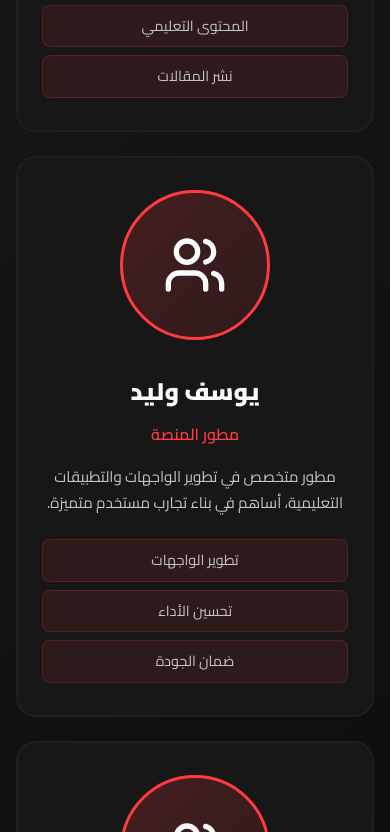
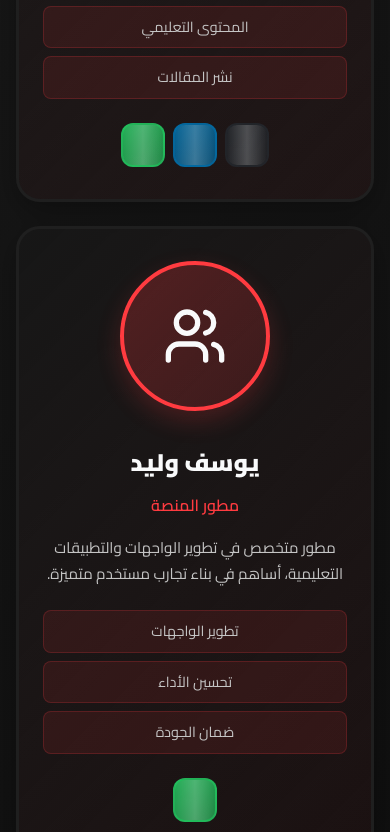
Before and after one commit to phoenixcrypto/cyber-tmsah, a Next.js app: page /about in a window 390 px wide. Shown: the part 4312-5144 px from the top of the page. Built offline with nearby package versions, Linux system fonts and the light colour scheme.

Commit message:
Enhance team cards design and add social buttons
- Simplify Home page team cards design
- Enhance About page team cards with stronger design
- Add GitHub, LinkedIn, WhatsApp buttons for team members
- Responsive design for mobile devices

```diff
--- a/app/about/page.tsx
+++ b/app/about/page.tsx
@@ -1,6 +1,7 @@
 'use client'
 
-import { Users, BookOpen, Award, Target, Heart, Lightbulb, Info, Star } from 'lucide-react'
+import { Users, BookOpen, Award, Target, Heart, Lightbulb, Info, Star, Github, Linkedin, MessageCircle } from 'lucide-react'
+import Link from 'next/link'
 
 export default function AboutPage() {
 
@@ -246,6 +247,20 @@ export default function AboutPage() {
                   <div className="team-member-responsibility-item-about">المحتوى التعليمي</div>
                   <div className="team-member-responsibility-item-about">نشر المقالات</div>
                 </div>
+                <div className="team-member-socials-about">
+                  <Link href="https://github.com/phoenixcrypto" target="_blank" rel="noopener noreferrer" className="team-social-button-about team-social-github">
+                    <Github className="w-5 h-5" />
+                    <span>GitHub</span>
+                  </Link>
+                  <Link href="https://www.linkedin.com" target="_blank" rel="noopener noreferrer" className="team-social-button-about team-social-linkedin">
+                    <Linkedin className="w-5 h-5" />
+                    <span>LinkedIn</span>
+                  </Link>
+                  <Link href="https://wa.me/" target="_blank" rel="noopener noreferrer" className="team-social-button-about team-social-whatsapp">
+                    <MessageCircle className="w-5 h-5" />
+                    <span>WhatsApp</span>
+                  </Link>
+                </div>
               </div>
             </div>
 
@@ -266,6 +281,12 @@ export default function AboutPage() {
                   <div className="team-member-responsibility-item-about">تطوير الواجهات</div>
                   <div className="team-member-responsibility-item-about">تحسين الأداء</div>
                   <div className="team-member-responsibility-item-about">ضمان الجودة</div>
+                </div>
+                <div className="team-member-socials-about">
+                  <Link href="https://wa.me/" target="_blank" rel="noopener noreferrer" className="team-social-button-about team-social-whatsapp">
+                    <MessageCircle className="w-5 h-5" />
+                    <span>WhatsApp</span>
+                  </Link>
                 </div>
               </div>
             </div>
@@ -288,6 +309,20 @@ export default function AboutPage() {
                   <div className="team-member-responsibility-item-about">خريطة الطريق</div>
                   <div className="team-member-responsibility-item-about">الموارد التعليمية</div>
                 </div>
+                <div className="team-member-socials-about">
+                  <Link href="https://github.com" target="_blank" rel="noopener noreferrer" className="team-social-button-about team-social-github">
+                    <Github className="w-5 h-5" />
+                    <span>GitHub</span>
+                  </Link>
+                  <Link href="https://www.linkedin.com" target="_blank" rel="noopener noreferrer" className="team-social-button-about team-social-linkedin">
+                    <Linkedin className="w-5 h-5" />
+                    <span>LinkedIn</span>
+                  </Link>
+                  <Link href="https://wa.me/" target="_blank" rel="noopener noreferrer" className="team-social-button-about team-social-whatsapp">
+                    <MessageCircle className="w-5 h-5" />
+                    <span>WhatsApp</span>
+                  </Link>
+                </div>
               </div>
             </div>
           </div>
--- a/app/globals.css
+++ b/app/globals.css
@@ -3051,42 +3051,27 @@ footer {
   margin-top: 3rem;
 }
 
+/* Simplified Team Cards - Home Page */
 .team-card-enhanced {
   background: var(--card-bg);
-  border: 2px solid var(--border-dark);
-  border-radius: 20px;
-  padding: 2.5rem;
+  border: 1px solid var(--border-dark);
+  border-radius: 16px;
+  padding: 2rem;
   position: relative;
   overflow: hidden;
-  transition: all 0.3s ease;
+  transition: all 0.2s ease;
   animation: slideUpFade 0.6s ease-out forwards;
   opacity: 0;
 }
 
-.team-card-enhanced::before {
-  content: '';
-  position: absolute;
-  top: 0;
-  left: 0;
-  right: 0;
-  height: 4px;
-  background: linear-gradient(90deg, var(--primary-red), var(--primary-red-soft));
-  transform: scaleX(0);
-  transition: transform 0.3s ease;
-}
-
 .team-card-enhanced:hover {
-  transform: translateY(-10px);
+  transform: translateY(-5px);
   border-color: var(--primary-red);
-  box-shadow: 0 25px 50px rgba(255, 59, 64, 0.25);
-}
-
-.team-card-enhanced:hover::before {
-  transform: scaleX(1);
+  box-shadow: 0 10px 25px rgba(255, 59, 64, 0.15);
 }
 
 .team-card-enhanced:active {
-  transform: translateY(-5px) scale(0.98);
+  transform: translateY(-2px);
 }
 
 .team-card-header {
@@ -3097,17 +3082,17 @@ footer {
 }
 
 .team-card-avatar {
-  width: 70px;
-  height: 70px;
+  width: 60px;
+  height: 60px;
   border-radius: 50%;
-  background: linear-gradient(135deg, rgba(255, 59, 64, 0.2), rgba(255, 59, 64, 0.1));
+  background: linear-gradient(135deg, rgba(255, 59, 64, 0.15), rgba(255, 59, 64, 0.1));
   display: flex;
   align-items: center;
   justify-content: center;
   color: var(--primary-white);
-  font-size: 1.75rem;
-  font-weight: 700;
-  border: 2px solid var(--primary-red);
+  font-size: 1.5rem;
+  font-weight: 600;
+  border: 1px solid var(--primary-red);
 }
 
 .team-card-info {
@@ -3295,19 +3280,20 @@ footer {
   transform: translateX(-50%) translateX(10px);
 }
 
-/* Team Member Cards - About Page */
+/* Team Member Cards - About Page - Enhanced Design */
 .team-member-card-about {
-  background: var(--card-bg);
-  border: 2px solid var(--border-dark);
-  border-radius: 20px;
-  padding: 2.5rem;
+  background: linear-gradient(135deg, var(--card-bg) 0%, rgba(255, 59, 64, 0.05) 100%);
+  border: 3px solid var(--border-dark);
+  border-radius: 24px;
+  padding: 3rem 2.5rem;
   text-decoration: none;
   display: flex;
   flex-direction: column;
   position: relative;
   overflow: hidden;
-  transition: all 0.3s ease;
+  transition: all 0.4s cubic-bezier(0.4, 0, 0.2, 1);
   text-align: center;
+  box-shadow: 0 10px 30px rgba(0, 0, 0, 0.3);
 }
 
 .team-member-card-about::before {
@@ -3316,24 +3302,43 @@ footer {
   top: 0;
   left: 0;
   right: 0;
-  height: 4px;
-  background: linear-gradient(90deg, var(--primary-red), var(--primary-red-soft));
+  height: 5px;
+  background: linear-gradient(90deg, var(--primary-red), var(--primary-red-soft), var(--primary-red));
   transform: scaleX(0);
-  transition: transform 0.3s ease;
+  transition: transform 0.4s ease;
+  z-index: 1;
+}
+
+.team-member-card-about::after {
+  content: '';
+  position: absolute;
+  top: -50%;
+  left: -50%;
+  width: 200%;
+  height: 200%;
+  background: radial-gradient(circle, rgba(255, 59, 64, 0.1) 0%, transparent 70%);
+  opacity: 0;
+  transition: opacity 0.4s ease;
+  pointer-events: none;
 }
 
 .team-member-card-about:hover {
-  transform: translateY(-10px);
+  transform: translateY(-15px) scale(1.02);
   border-color: var(--primary-red);
-  box-shadow: 0 25px 50px rgba(255, 59, 64, 0.25);
+  box-shadow: 0 30px 60px rgba(255, 59, 64, 0.4), 0 0 40px rgba(255, 59, 64, 0.2);
+  background: linear-gradient(135deg, var(--card-bg) 0%, rgba(255, 59, 64, 0.1) 100%);
 }
 
 .team-member-card-about:hover::before {
   transform: scaleX(1);
 }
 
+.team-member-card-about:hover::after {
+  opacity: 1;
+}
+
 .team-member-card-about:active {
-  transform: translateY(-5px) scale(0.98);
+  transform: translateY(-10px) scale(0.99);
 }
 
 .team-member-image-container-about {
@@ -3344,23 +3349,25 @@ footer {
 }
 
 .team-member-image-placeholder-about {
-  width: 180px;
-  height: 180px;
+  width: 200px;
+  height: 200px;
   border-radius: 50%;
-  background: linear-gradient(135deg, rgba(255, 59, 64, 0.2), rgba(255, 59, 64, 0.1));
-  border: 3px solid var(--primary-red);
+  background: linear-gradient(135deg, rgba(255, 59, 64, 0.25), rgba(255, 59, 64, 0.15));
+  border: 4px solid var(--primary-red);
   display: flex;
   align-items: center;
   justify-content: center;
-  transition: all 0.3s ease;
+  transition: all 0.4s cubic-bezier(0.4, 0, 0.2, 1);
   position: relative;
   overflow: hidden;
+  box-shadow: 0 10px 25px rgba(255, 59, 64, 0.2);
 }
 
 .team-member-card-about:hover .team-member-image-placeholder-about {
-  transform: scale(1.05);
+  transform: scale(1.1) rotate(5deg);
   border-color: var(--primary-red-soft);
-  box-shadow: 0 10px 30px rgba(255, 59, 64, 0.3);
+  box-shadow: 0 15px 40px rgba(255, 59, 64, 0.5), 0 0 30px rgba(255, 59, 64, 0.3);
+  background: linear-gradient(135deg, rgba(255, 59, 64, 0.35), rgba(255, 59, 64, 0.25));
 }
 
 .team-member-image-placeholder-about img {
@@ -3416,9 +3423,92 @@ footer {
 }
 
 .team-member-card-about:hover .team-member-responsibility-item-about {
-  background: rgba(255, 59, 64, 0.15);
-  border-color: rgba(255, 59, 64, 0.3);
+  background: rgba(255, 59, 64, 0.2);
+  border-color: rgba(255, 59, 64, 0.4);
   color: var(--primary-white);
+  transform: translateX(-5px);
+}
+
+/* Team Member Social Buttons - About Page */
+.team-member-socials-about {
+  display: flex;
+  gap: 0.75rem;
+  justify-content: center;
+  margin-top: 1.5rem;
+  flex-wrap: wrap;
+}
+
+.team-social-button-about {
+  display: inline-flex;
+  align-items: center;
+  gap: 0.5rem;
+  padding: 0.75rem 1.25rem;
+  border-radius: 12px;
+  font-size: 0.9rem;
+  font-weight: 600;
+  text-decoration: none;
+  transition: all 0.3s ease;
+  border: 2px solid transparent;
+  position: relative;
+  overflow: hidden;
+}
+
+.team-social-button-about::before {
+  content: '';
+  position: absolute;
+  top: 0;
+  left: -100%;
+  width: 100%;
+  height: 100%;
+  background: linear-gradient(90deg, transparent, rgba(255, 255, 255, 0.2), transparent);
+  transition: left 0.5s ease;
+}
+
+.team-social-button-about:hover::before {
+  left: 100%;
+}
+
+.team-social-github {
+  background: linear-gradient(135deg, rgba(36, 41, 46, 0.8), rgba(36, 41, 46, 0.6));
+  border-color: rgba(36, 41, 46, 0.5);
+  color: var(--primary-white);
+}
+
+.team-social-github:hover {
+  background: linear-gradient(135deg, rgba(36, 41, 46, 1), rgba(36, 41, 46, 0.8));
+  border-color: rgba(36, 41, 46, 0.8);
+  transform: translateY(-3px);
+  box-shadow: 0 8px 20px rgba(36, 41, 46, 0.4);
+}
+
+.team-social-linkedin {
+  background: linear-gradient(135deg, rgba(0, 119, 181, 0.8), rgba(0, 119, 181, 0.6));
+  border-color: rgba(0, 119, 181, 0.5);
+  color: var(--primary-white);
+}
+
+.team-social-linkedin:hover {
+  background: linear-gradient(135deg, rgba(0, 119, 181, 1), rgba(0, 119, 181, 0.8));
+  border-color: rgba(0, 119, 181, 0.8);
+  transform: translateY(-3px);
+  box-shadow: 0 8px 20px rgba(0, 119, 181, 0.4);
+}
+
+.team-social-whatsapp {
+  background: linear-gradient(135deg, rgba(37, 211, 102, 0.8), rgba(37, 211, 102, 0.6));
+  border-color: rgba(37, 211, 102, 0.5);
+  color: var(--primary-white);
+}
+
+.team-social-whatsapp:hover {
+  background: linear-gradient(135deg, rgba(37, 211, 102, 1), rgba(37, 211, 102, 0.8));
+  border-color: rgba(37, 211, 102, 0.8);
+  transform: translateY(-3px);
+  box-shadow: 0 8px 20px rgba(37, 211, 102, 0.4);
+}
+
+.team-social-button-about:active {
+  transform: translateY(-1px) scale(0.98);
 }
 
 @media (max-width: 768px) {
@@ -3441,6 +3531,26 @@ footer {
 
   .team-member-description-about {
     font-size: 0.95rem;
+  }
+
+  .team-member-socials-about {
+    gap: 0.5rem;
+  }
+
+  .team-social-button-about {
+    padding: 0.6rem 1rem;
+    font-size: 0.85rem;
+  }
+
+  .team-social-button-about span {
+    display: none;
+  }
+
+  .team-social-button-about {
+    width: 44px;
+    height: 44px;
+    padding: 0;
+    justify-content: center;
   }
 }
 
```
Also changed, not shown: app/page.tsx (+20 -5 lines).
